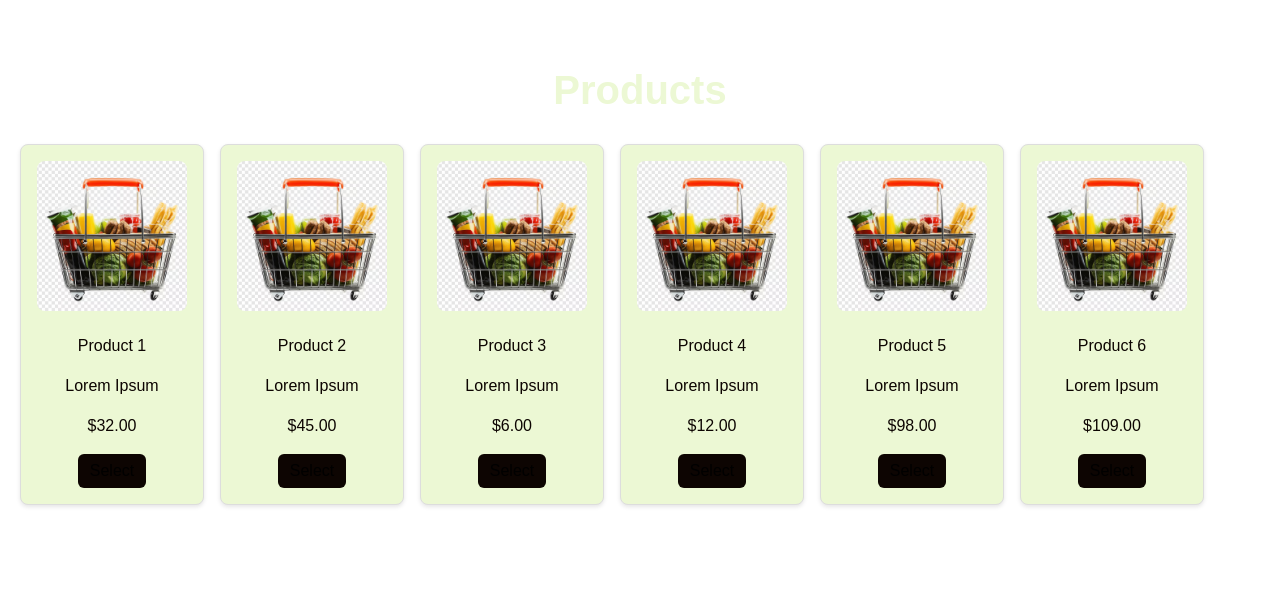
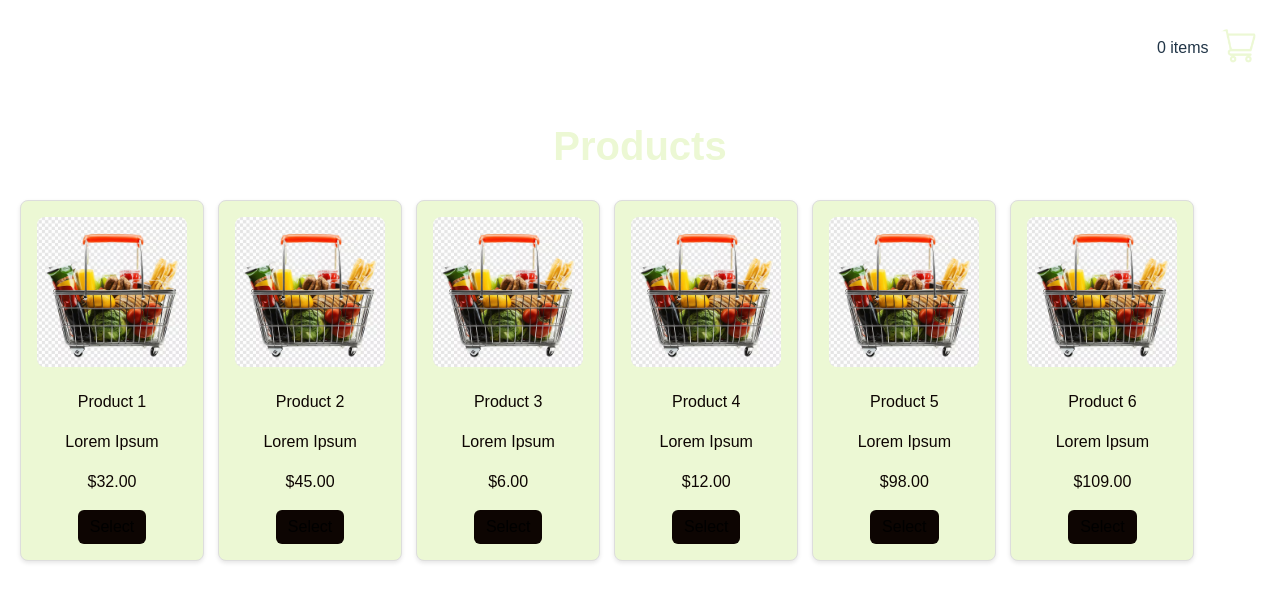
Before and after one commit to ChavesVini/simple-online-store, a React (Vite) app: page / in a window 1280 px wide. Shown: the top 602 px of the page. Built offline with nearby package versions, Linux system fonts and the light colour scheme.

Commit message:
:sparkles: add a persistent and live counter to track item quantities

```diff
--- a/src/components/cardProduct/CardProduct.tsx
+++ b/src/components/cardProduct/CardProduct.tsx
@@ -24,7 +24,6 @@ function CardProduct({ image, nameProduct, description, value, onSelect }: CardP
       <Button
         title="Select"
         backgroundColor="#0D0502"
-        onClick={() => console.log("clicou")}
       />
     </div>
   );
--- a/src/components/cartButton/CartButton.css
+++ b/src/components/cartButton/CartButton.css
@@ -1,6 +1,6 @@
 .cart-icon {
-  width: 40px;
-  height: 40px;
+  width: 2.9vw;
+  height: 2.9vw;
   object-fit: cover;
-  border-radius: 8px;
+  border-radius: 0.7vw;
 }
--- a/src/pages/detailsPage/DetailsPage.css
+++ b/src/pages/detailsPage/DetailsPage.css
@@ -32,14 +32,14 @@
 
 .modal-footer {
   border-top: 1px solid rgba(0,0,0,0.1);
-  text-align: center;
+  text-align: left;
   padding: 12px 0;
   font-size: 1.2rem;
 }
 
 .counter {
   display: flex;
-  justify-content: center;
+  justify-content: left;
   align-items: center;
   gap: 8px;
 }
@@ -52,7 +52,3 @@
 .details-content {
   font-size: 1rem;
 }
-
-.modal-body > *:last-child {
-  margin-bottom: 12px;
-}
--- a/src/pages/detailsPage/DetailsPage.tsx
+++ b/src/pages/detailsPage/DetailsPage.tsx
@@ -10,10 +10,11 @@ interface DetailsPageProps {
     description: string;
     value: number;
   };
-  onClose: () => void;
+  closeModal: () => void;
+  onAddToCart: (quantity: number) => void;
 }
 
-function DetailsPage({ product, onClose }: DetailsPageProps) {
+function DetailsPage({ product, closeModal, onAddToCart }: DetailsPageProps) {
   const [count, setCount] = useState(0);
 
   const increment = () => {
@@ -26,11 +27,16 @@ function DetailsPage({ product, onClose }: DetailsPageProps) {
     }
   };
 
+  const registerNumberOfItems = () => {
+    onAddToCart(count);
+    closeModal();
+  };
+
   return (
     <div className="overlay">
       <div className="modal">
         <div className="modal-header">
-          <Button backgroundColor="#0D0502" onClick={onClose}>✕</Button>
+          <Button backgroundColor="#0D0502" onClick={closeModal}>✕</Button>
         </div>
 
         <div className="modal-body">
@@ -48,6 +54,10 @@ function DetailsPage({ product, onClose }: DetailsPageProps) {
             <span>{count}</span>
             <Button onClick={increment} backgroundColor="transparent" color="#0D0502">+</Button>
           </div>
+          <div className="actions-buttons">
+            <Button onClick={closeModal} backgroundColor="#85685A" color="#ECF8D4"> See More Products </Button>
+            <Button onClick={registerNumberOfItems} backgroundColor="#85685A" color="#ECF8D4"> Add to Cart </Button>
+          </div>
         </div>
       </div>
     </div>
--- a/src/pages/productsPage/ProductsPage.css
+++ b/src/pages/productsPage/ProductsPage.css
@@ -24,7 +24,14 @@
 .products {
   width: 100%;
   display: flex;
-  gap: 16px;
+  gap: 1.1vw;
   flex-wrap: wrap;
   justify-content: flex-start;
 }
+
+.header-cart-items {
+  width: 100%;
+  display: flex;
+  gap: 0.5vw;
+  justify-content: flex-end;
+}
--- a/src/pages/productsPage/ProductsPage.tsx
+++ b/src/pages/productsPage/ProductsPage.tsx
@@ -3,6 +3,7 @@ import "./ProductsPage.css";
 import cartIcon from "../../assets/cart-full.png";
 import DetailsPage from "../detailsPage/DetailsPage";
 import { useState } from "react";
+import CartButton from "../../components/cartButton/CartButton";
 
 const products = [
   {
@@ -51,9 +52,24 @@ const products = [
 
 function ProductsPage() {
   const [selectedProduct, setSelectedProduct] = useState<any | null>(null);
+  const [cartItems, setCartItems] = useState<number>(
+    Number(localStorage.getItem("cart")) || 0
+  );
+
+  const handleAddToCart = (quantity: number) => {
+    setCartItems(prev => {
+      const total = prev + quantity;
+      localStorage.setItem("cart", total.toString());
+      return total;
+    });
+  };
 
   return (
     <div className="container-card-product">
+      <div className="header-cart-items">
+        <p> {cartItems ? cartItems : 0} {cartItems === 1 ? "item" : "items"} </p>
+        <CartButton/>
+      </div>
       <p className="header-product">Products</p>
 
       <div className="products">
@@ -72,7 +88,8 @@ function ProductsPage() {
       {selectedProduct && (
         <DetailsPage
           product={selectedProduct}
-          onClose={() => setSelectedProduct(null)}
+          closeModal={() => setSelectedProduct(null)}
+          onAddToCart={handleAddToCart}
         />
       )}
     </div>
```
